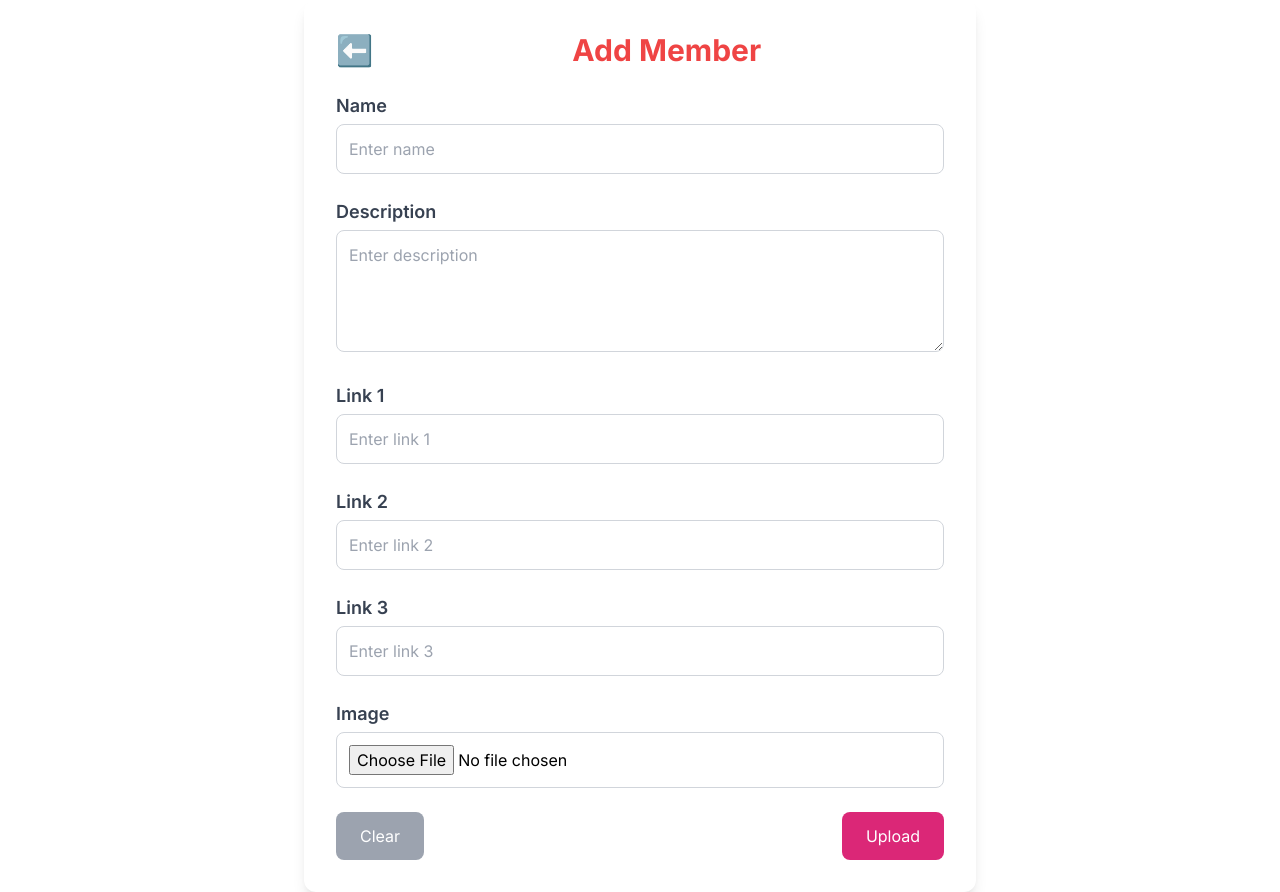
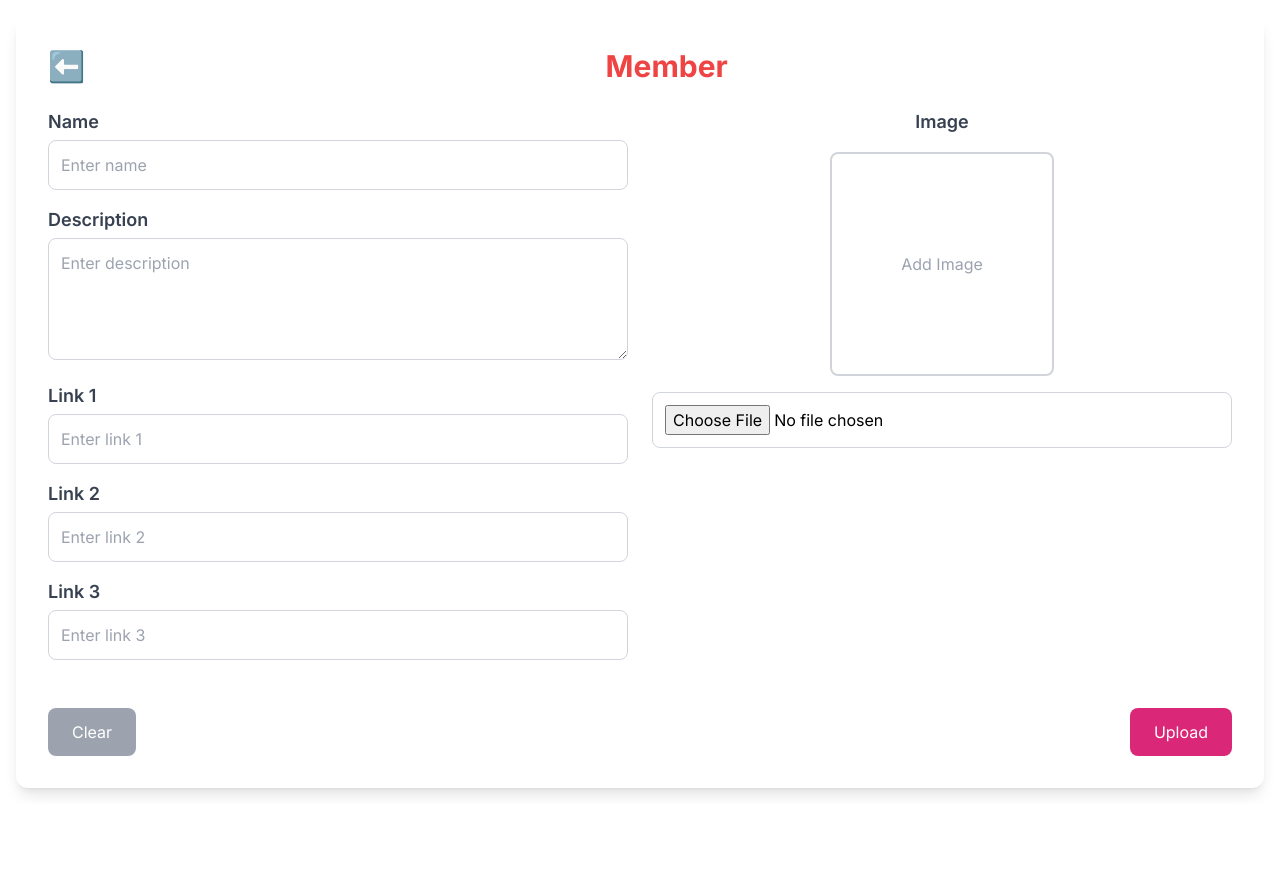
Before and after one commit to Kaveenxz/eudaumonia, a Next.js app: page /add-member in a window 1280 px wide. After the commit the page ends 804 px from the top, so only its background shows below. Built offline with nearby package versions, Linux system fonts and the light colour scheme.

Commit message:
Refactored MemberForm component: updated type annotations, rearranged form layout, and adjusted CSS classes

```diff
--- a/src/app/(admin)/add-member/page.tsx
+++ b/src/app/(admin)/add-member/page.tsx
@@ -5,8 +5,8 @@ import { addTeamMember } from '@/app/api/team-member/api';
 import { useRouter } from 'next/navigation';
 
 export default function MemberForm() {
-  const router = useRouter()
-  const [formData, setFormData]:any = useState({
+  const router = useRouter();
+  const [formData, setFormData]: any = useState({
     name: '',
     description: '',
     link1: '',
@@ -14,7 +14,7 @@ export default function MemberForm() {
     link3: '',
     image: '',
   });
-  const [errors, setErrors]:any = useState({});
+  const [errors, setErrors]: any = useState({});
 
   const mutation = useMutation(addTeamMember, {
     onSuccess: () => {
@@ -26,7 +26,7 @@ export default function MemberForm() {
     },
   });
 
-  const handleImageChange = (e:any) => {
+  const handleImageChange = (e: any) => {
     const file = e.target.files[0];
     if (file) {
       const reader = new FileReader();
@@ -40,7 +40,7 @@ export default function MemberForm() {
     }
   };
 
-  const handleChange = (e:any) => {
+  const handleChange = (e: any) => {
     const { name, value } = e.target;
     setFormData({
       ...formData,
@@ -49,7 +49,7 @@ export default function MemberForm() {
   };
 
   const validateForm = () => {
-    const newErrors:any = {};
+    const newErrors: any = {};
     if (!formData.name) newErrors.name = 'Name is required';
     if (!formData.description) newErrors.description = 'Description is required';
     if (!formData.link1) newErrors.link1 = 'At least one link is required';
@@ -57,7 +57,7 @@ export default function MemberForm() {
     return newErrors;
   };
 
-  const handleSubmit = (e:any) => {
+  const handleSubmit = (e: any) => {
     e.preventDefault();
 
     const newErrors = validateForm();
@@ -74,25 +74,23 @@ export default function MemberForm() {
         createdBy: 1,
       };
 
-      console.log('Submitting Form Data:', data);
       mutation.mutate(data);
     }
   };
 
-
   return (
-    <div className="flex items-center justify-center min-h-screen ">
-      <div className="bg-white p-8 rounded-xl shadow-lg w-full max-w-2xl">
+    <div className="flex items-center justify-center min-h-screen p-4">
+      <div className="bg-white p-8 rounded-xl shadow-lg w-full ">
         <div className="flex items-center mb-6">
           <button onClick={() => router.back()} className="text-3xl mr-4">
             ⬅️
           </button>
           <h1 className="text-3xl font-bold text-red-500 text-center flex-grow">
-          Add Member
+            Member
           </h1>
         </div>
-        <form onSubmit={handleSubmit} className="space-y-6">
-
+        <form onSubmit={handleSubmit} className="grid grid-cols-1 lg:grid-cols-2 gap-6">
+          <div className="space-y-4">
             <div className="space-y-1">
               <label className="block text-lg font-semibold text-gray-700">Name</label>
               <input
@@ -132,9 +130,17 @@ export default function MemberForm() {
                 />
               </div>
             ))}
+          </div>
 
-          <div className="space-y-1">
+          <div className="space-y-4 flex flex-col items-center">
             <label className="block text-lg font-semibold text-gray-700">Image</label>
+            <div className="w-56 h-56 border-2 border-gray-300 rounded-lg flex items-center justify-center">
+              {formData.image ? (
+                <img src={formData.image} alt="Selected" className="w-full h-full object-cover rounded-lg" />
+              ) : (
+                <span className="text-gray-400">Add Image</span>
+              )}
+            </div>
             <input
               type="file"
               name="image"
@@ -145,7 +151,7 @@ export default function MemberForm() {
             {errors.image && <p className="text-red-500 text-sm">{errors.image}</p>}
           </div>
 
-          <div className="flex items-center justify-between mt-6">
+          <div className="col-span-full flex items-center justify-between mt-6">
             <button
               type="reset"
               className="bg-gray-400 hover:bg-gray-500 text-white py-3 px-6 rounded-lg transition-all focus:outline-none focus:ring-2 focus:ring-offset-2 focus:ring-gray-500"
```
Lines whose indentation alone changed are shown as unchanged.
